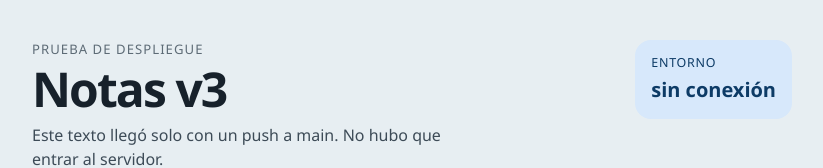
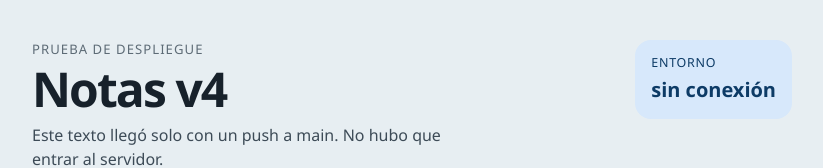
Before and after one commit to jensenit23-oss/prueba, a React (Vite) app in the folder frontend/: page / in a window 1280 px wide. Shown: the top 168 px of the page, without its empty margins (228-1051 px from the left). Built offline with nearby package versions, Linux system fonts and the light colour scheme; no server answers.

Commit message:
Update header title in App component from "Notas v3" to "Notas v4" for versioning consistency.

```diff
--- a/frontend/src/App.jsx
+++ b/frontend/src/App.jsx
@@ -97,7 +97,7 @@ export default function App() {
       <header className="hero">
         <div>
           <p className="eyebrow">Prueba de despliegue</p>
-          <h1>Notas v3</h1>
+          <h1>Notas v4</h1>
           <p className="lede">
             Este texto llegó solo con un push a main. No hubo que entrar al servidor.
           </p>
```
